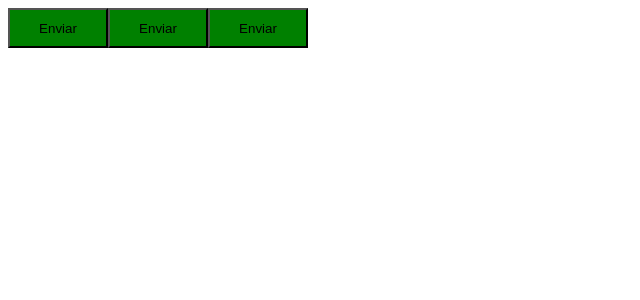
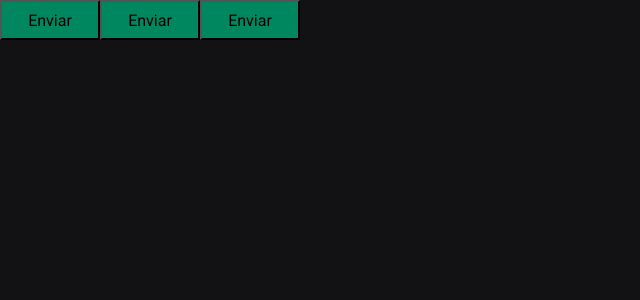
Before and after one commit to fabriciomarx/ignite-timer, a React (Vite) app: page / in a window 1280 px wide. Shown: the top 300 px of the page, without its empty margins (0-640 px from the left). Built offline with nearby package versions, Linux system fonts and the light colour scheme.

Commit message:
Cores & fonte

```diff
--- a/index.html
+++ b/index.html
@@ -2,8 +2,15 @@
 <html lang="en">
   <head>
     <meta charset="UTF-8" />
+
+    <link rel="preconnect" href="https://fonts.googleapis.com" />
+    <link rel="preconnect" href="https://fonts.gstatic.com" crossorigin />
+
     <meta name="viewport" content="width=device-width, initial-scale=1.0" />
-    <title>IGNITE TIMER</title>
+
+    <link href="https://fonts.googleapis.com/css2?family=Roboto+Mono:wght@700&family=Roboto:wght@400;700&display=swap" rel="stylesheet" />
+
+    <title>Ignite Timer</title>
   </head>
   <body>
     <div id="root"></div>
--- a/src/@types/styled.d.ts
+++ b/src/@types/styled.d.ts
@@ -1,5 +1,5 @@
 import 'styled-components';
-import { defaultTheme } from '../styles/default';
+import { defaultTheme } from "./themes/default";
 
 type ThemeType = typeof defaultTheme;
 
--- a/src/App.tsx
+++ b/src/App.tsx
@@ -1,6 +1,7 @@
 import { ThemeProvider } from "styled-components";
 import { Button } from "./components/Button";
-import { defaultTheme } from "./styles/default";
+import { defaultTheme } from "./themes/default";
+import { GlobalStyle } from "./styles/global";
 
 export function App() {
 
@@ -9,6 +10,8 @@
       <Button variant="primary" />
       <Button variant="secondary" />
       <Button variant="danger" />
+
+      <GlobalStyle />
     </ThemeProvider>
   )
 }
--- a/src/components/Button.styles.ts
+++ b/src/components/Button.styles.ts
@@ -17,7 +17,7 @@
     width: 100px;
     height: 40px;
 
-    background-color: ${props => props.theme.success}
+    background-color: ${props => props.theme['green-500']}
 
     /* ${props => {
         return css`background-color: ${buttonVariants[props.variant]}`
--- a/src/styles/default.ts
+++ /dev/null
@@ -1,6 +0,0 @@
-export const defaultTheme = {
-    primary: 'purple',
-    secondary: 'orange',
-    danger: 'red',
-    success: 'green'
-}
--- /dev/null
+++ b/src/styles/global.ts
@@ -0,0 +1,23 @@
+import { createGlobalStyle } from 'styled-components'
+
+export const GlobalStyle = createGlobalStyle`
+  * {
+    margin: 0;
+    padding: 0;
+    box-sizing: border-box;
+  }
+
+  :focus {
+    outline: none;
+    box-shadow: 0 0 0 2px ${props => props.theme['green-500']};
+  }
+  body {
+    background: ${props => props.theme['gray-900']};
+    color: ${props => props.theme['gray-300']};
+  }
+  body, input, textarea, button {
+    font-family: 'Roboto', sans-serif;
+    font-weight: 400;
+    font-size: 1rem;
+  }
+`;
--- /dev/null
+++ b/src/themes/default.ts
@@ -0,0 +1,21 @@
+export const defaultTheme = {
+    white: '#FFF',
+
+    'gray-100': '#E1E1E6',
+    'gray-300': '#C4C4CC',
+    'gray-400': '#8D8D99',
+    'gray-500': '#7C7C8A',
+    'gray-600': '#323238',
+    'gray-700': '#29292E',
+    'gray-800': '#202024',
+    'gray-900': '#121214',
+
+    'green-300': '#00B37E',
+    'green-500': '#00875F',
+    'green-700': '#015F43',
+
+    'red-500': '#AB222E',
+    'red-700': '#7A1921',
+
+    'yellow-500': '#FBA94C',
+  }
```
